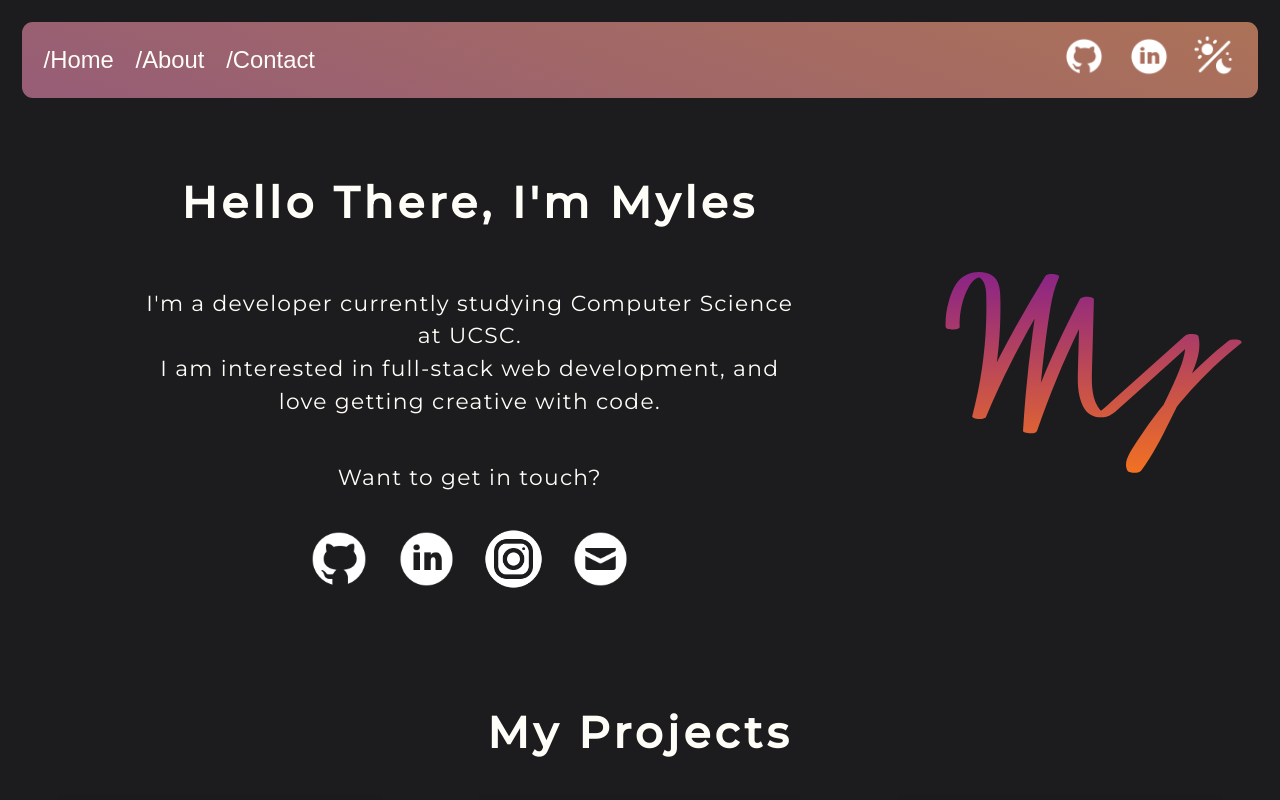
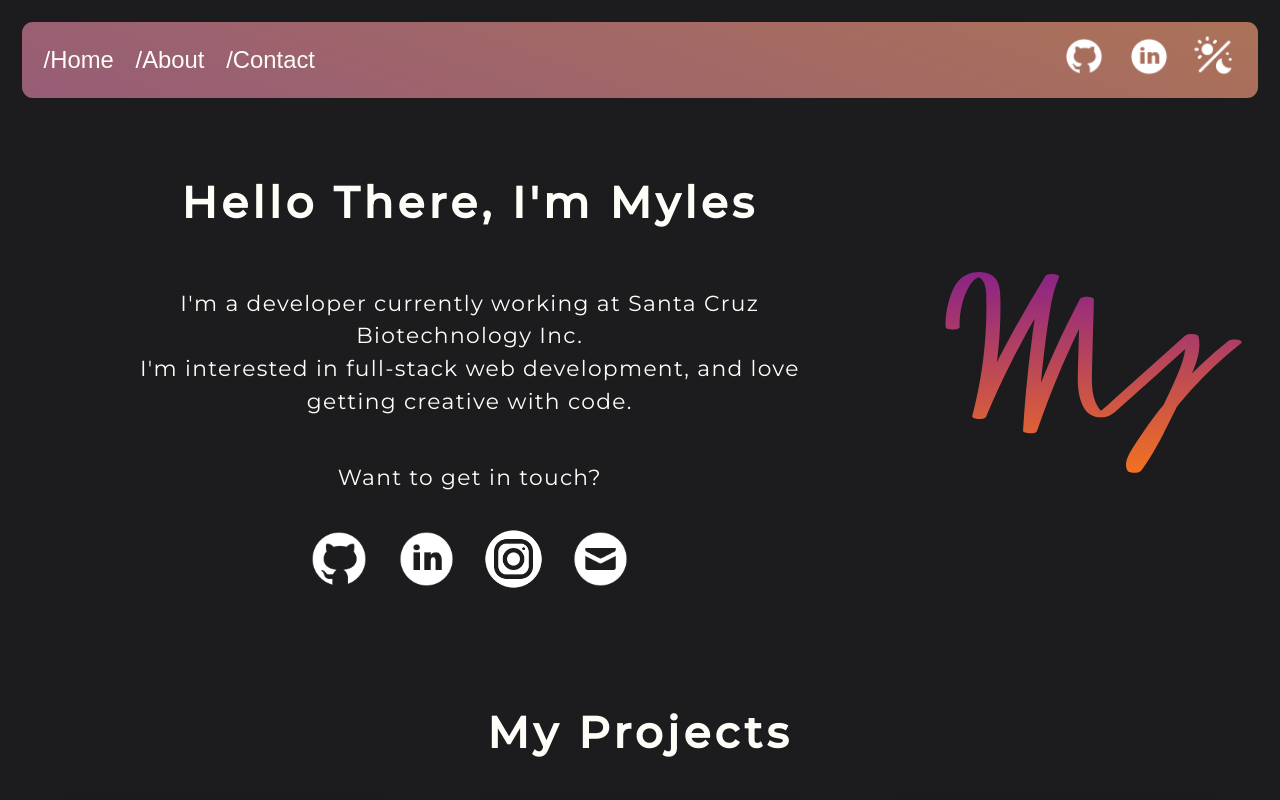
Before and after one commit to Fryles/portfolio, a React (Create React App) app: page / in a window 1280 px wide. Shown: the top 800 px of the page. Built offline with nearby package versions, Linux system fonts and the light colour scheme; a web font is replaced by a local one.

Commit message:
Update hero.jsx
i got a job!

```diff
--- a/src/components/hero.jsx
+++ b/src/components/hero.jsx
@@ -10,8 +10,8 @@ export default class Hero extends Component {
 					<h1>Hello There, I'm Myles</h1>
 					<div className="heroIntro">
 						{/* speech bubble */}
-						I'm a developer currently studying Computer Science at UCSC.
-						<br /> I am interested in full-stack web development, and love
+						I'm a developer currently working at Santa Cruz Biotechnology Inc.
+						<br /> I'm interested in full-stack web development, and love
 						getting creative with code.
 					</div>
 					<span id="socialsHook">
```
